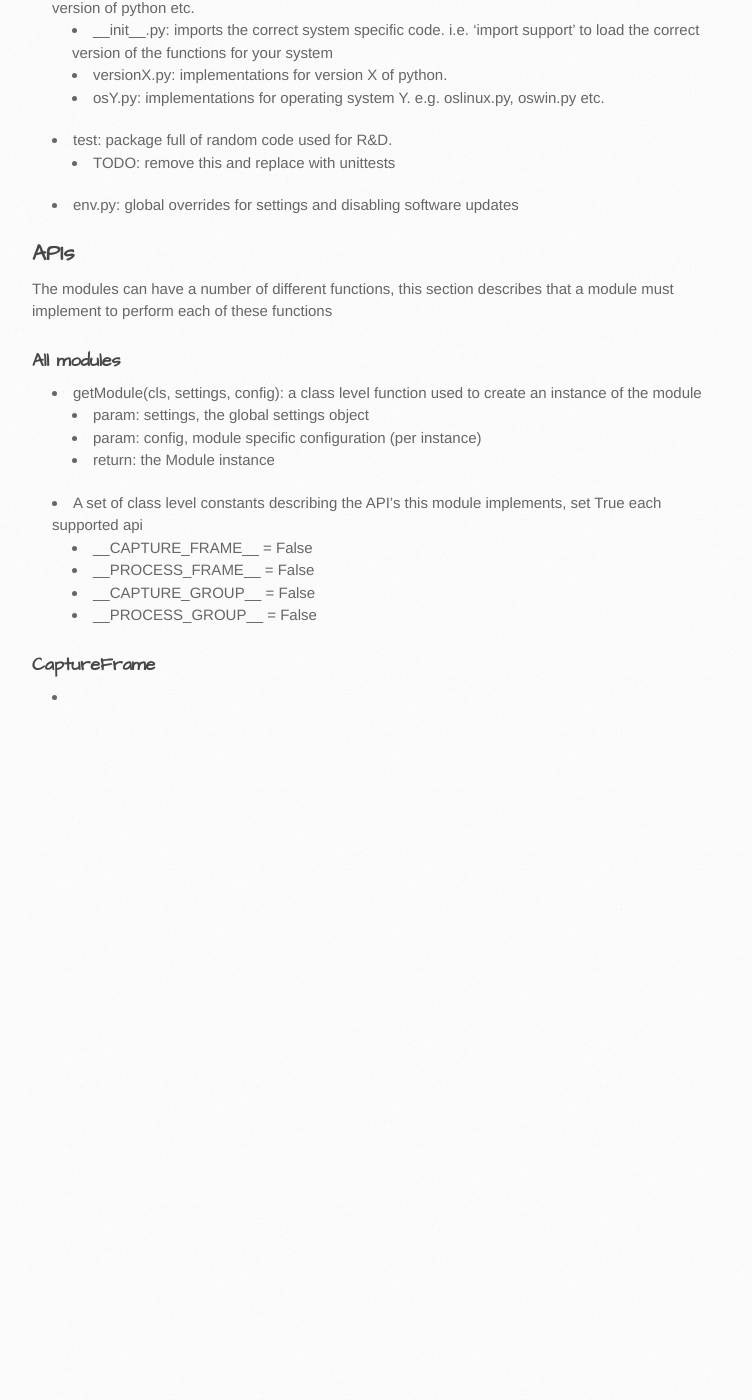
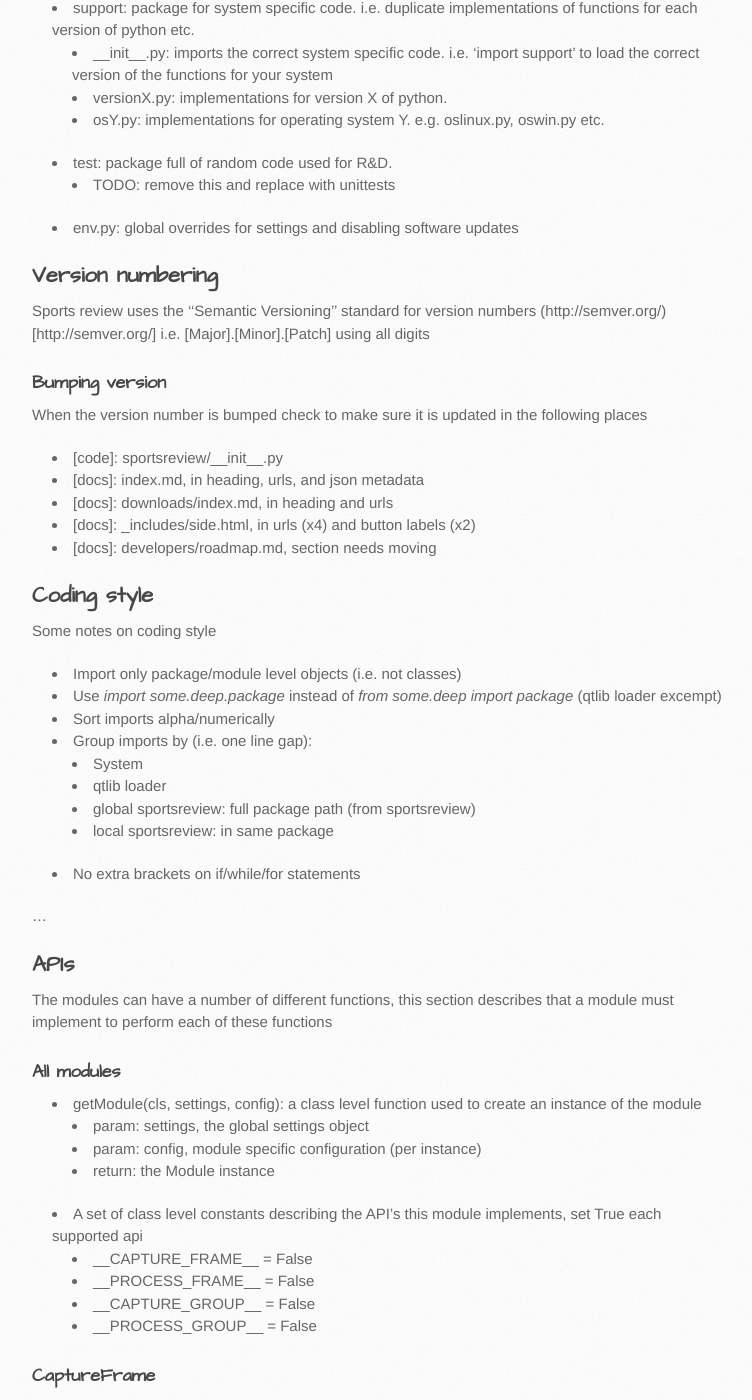
Before and after one commit to andrewjrobinson/SportsReview, a Jekyll site: the page built from developers/index.md, in a window 1280 px wide and 1400 px high, scrolled down 2743 px. Shown: the whole window, without its empty margins (138-890 px from the left). Built offline with Jekyll 4.4.1, drawn with Linux system fonts in a browser that asks for light colours; before the commit the page ends 3494 px from its top, so only the background shows below that; some of the changed text lies outside the part shown.

Commit message:
Added notes on coding style and version numbers

```diff
--- a/developers/index.md
+++ b/developers/index.md
@@ -43,6 +43,7 @@ Three directories will exist to contain modules; 2 in the installation directory
 (admin disableable) user override directory (in each users home/settings).
 
 Modules can implement one or more of the following interfaces:
+
 * CaptureFrame: capture details from a hardware device such as video cam, on-bat accelerometers
 * ProcessFrame: process a single frame and optionally produce an overlay or text output
 * CaptureGroup: capture a group of details from a filesource or capture on video device
@@ -71,7 +72,8 @@ during install the system will backup the current installation (and keep a numbe
 
 ## Dependencies
 * Python 2.x or 3.x [Only tested on 2.7]
-* PyQt or PySide: [PySide not yet supported]
+* PySide (or PyQt): defaults to PySide, user can add PyQt support by un-commenting a small section of code
+in sportsreview/support/qtlib/\_\_init\_\_.py
 * pyCV: (OpenCV)
 * git: for software updates [not yet]
 
@@ -106,6 +108,34 @@ Branches:
 	* TODO: remove this and replace with unittests
 * env.py: global overrides for settings and disabling software updates
 
+## Version numbering
+Sports review uses the ''Semantic Versioning'' standard for version numbers (http://semver.org/)[http://semver.org/]
+i.e. [Major].[Minor].[Patch] using all digits
+
+### Bumping version
+When the version number is bumped check to make sure it is updated in the following places
+
+* \[code\]: sportsreview/\_\_init\_\_.py
+* \[docs\]: index.md, in heading, urls, and json metadata
+* \[docs\]: downloads/index.md, in heading and urls
+* \[docs\]: \_includes/side.html, in urls (x4) and button labels (x2)
+* \[docs\]: developers/roadmap.md, section needs moving
+
+## Coding style
+Some notes on coding style
+
+* Import only package/module level objects (i.e. not classes)
+* Use _import some.deep.package_ instead of _from some.deep import package_ (qtlib loader excempt)
+* Sort imports alpha/numerically
+* Group imports by (i.e. one line gap):
+	* System
+	* qtlib loader
+	* global sportsreview: full package path (from sportsreview)
+	* local sportsreview: in same package
+* No extra brackets on if/while/for statements
+
+...
+
 ## APIs
 The modules can have a number of different functions, this section describes that a module must implement to
 perform each of these functions
```
